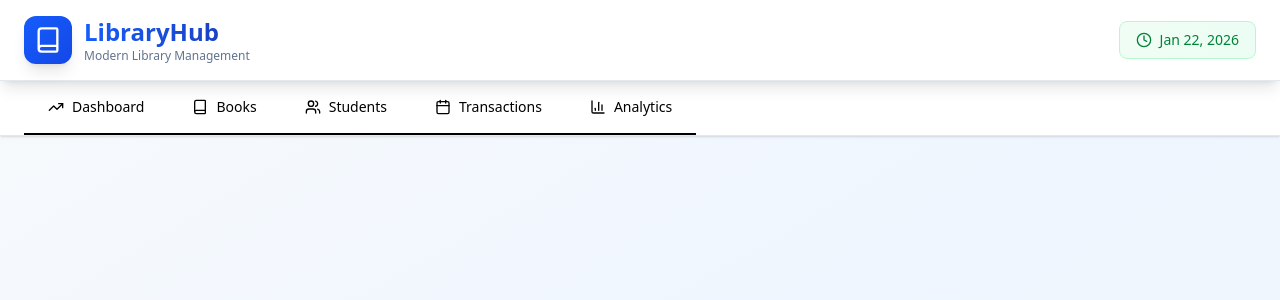
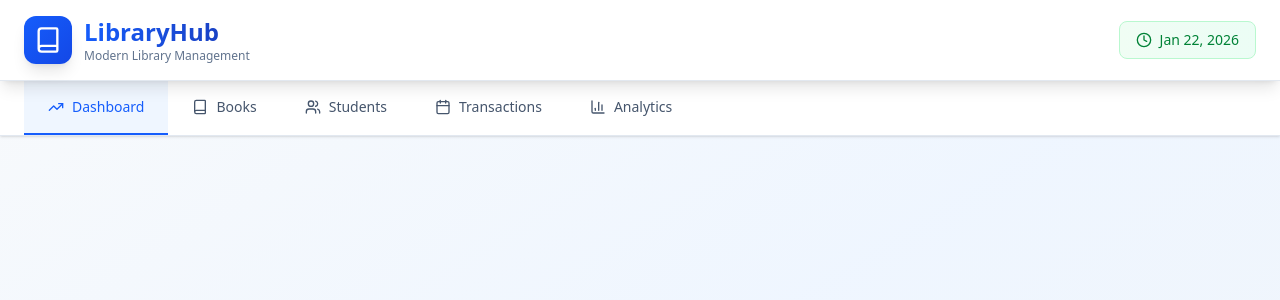
Before and after one commit to nandeeshdb007/libray-management-assessment, a Next.js app: page / in a window 1280 px wide. Shown: the top 300 px of the page. Built offline with nearby package versions, Linux system fonts and the light colour scheme.

Commit message:
feat: added-button-click-func-in-navigation

```diff
--- a/src/components/common/navigation-tab.tsx
+++ b/src/components/common/navigation-tab.tsx
@@ -1,15 +1,22 @@
-import { NavigationData } from "@/src/common/contants"
-
+"use client";
+import { NavigationData } from "@/src/common/contants";
+import useDashboard from "@/src/hooks/useDashboard";
 
 const NavigationTab = () => {
+  const { activeTab, setActiveTab } = useDashboard();
   return (
     <nav className="bg-white border-b border-slate-200 shadow-sm sticky top-16 z-30">
       <div className="max-w-7xl mx-auto px-4 sm:px-6">
         <div className="flex overflow-x-auto scrollbar-hide">
-            {NavigationData.map(tab => (
+          {NavigationData.map((tab) => (
             <button
               key={tab.id}
-                className={`flex items-center space-x-2 px-4 sm:px-6 py-4 font-medium transition-all border-b-2 `}
+              onClick={() => setActiveTab(tab.id as any)}
+              className={`flex items-center space-x-2 px-4 sm:px-6 py-4 font-medium transition-all border-b-2 whitespace-nowrap ${
+                activeTab === tab.id
+                  ? "border-blue-600 text-blue-600 bg-blue-50"
+                  : "border-transparent text-slate-600 hover:text-slate-800 hover:bg-slate-50"
+              }`}
             >
               <tab.icon className="w-4 h-4" />
               <span className="text-sm">{tab.label}</span>
@@ -18,7 +25,7 @@ const NavigationTab = () => {
         </div>
       </div>
     </nav>
-  )
-}
+  );
+};
 
-export default NavigationTab
+export default NavigationTab;
```
Lines whose indentation alone changed are shown as unchanged.
